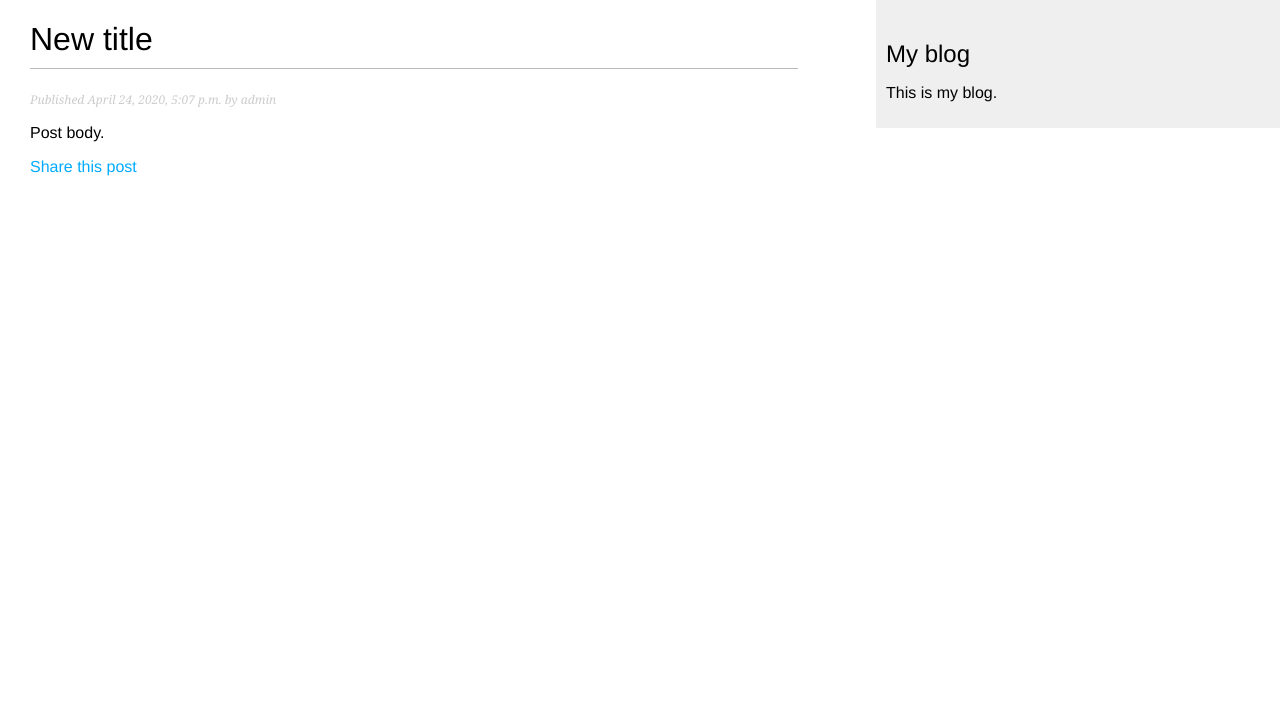
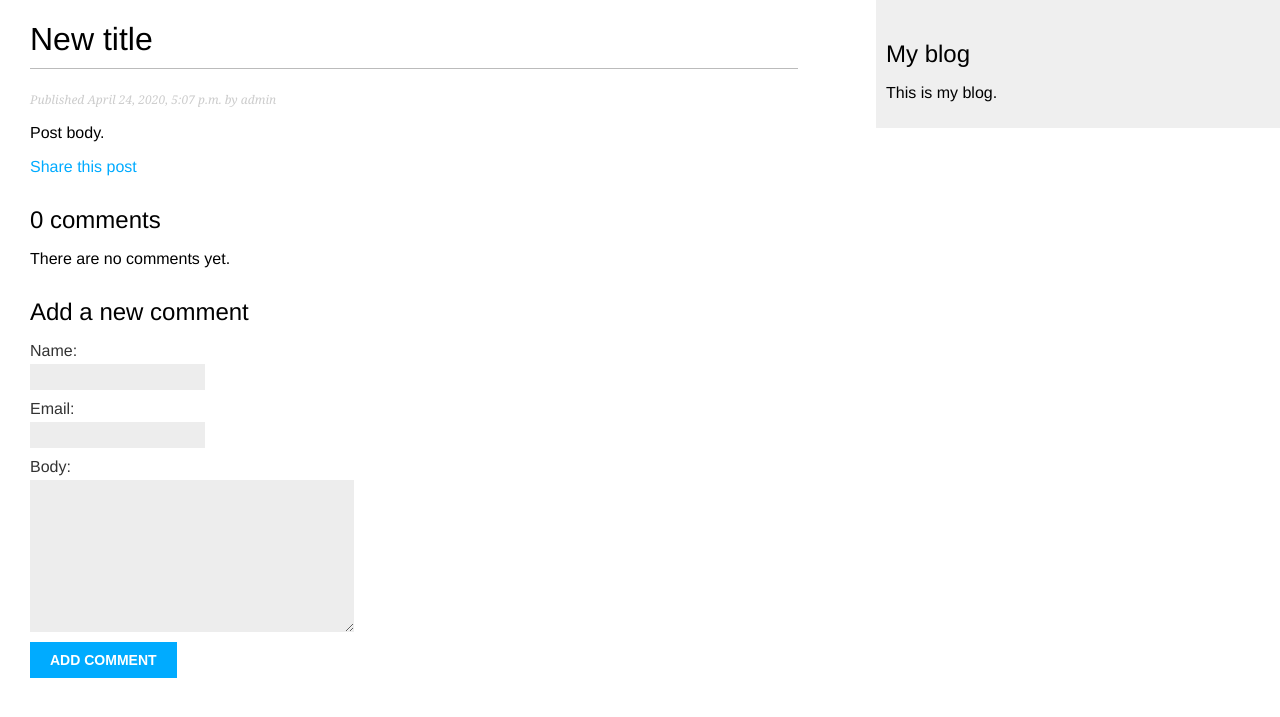
Before and after one commit to dpthegrey/django3_blog_application, a Django app: a page that uses mysite/blog/templates/blog/post/detail.html in a window 1280 px wide. Shown: the top 717 px of the page. Run offline with Django 3.2, Linux system fonts and the light colour scheme; data comes from the database, SQL or seed files in the repository; both versions use the stored data as it was after the commit.

Commit message:
Adding comments to the post detail template

```diff
--- a/mysite/blog/templates/blog/post/detail.html
+++ b/mysite/blog/templates/blog/post/detail.html
@@ -13,4 +13,34 @@
     Share this post
   </a>
 </p>
+
+{% with comments.count as total_comments %}
+<h2>
+  {{ total_comments }} comment{{ total_comments|pluralize }}
+</h2>
+{% endwith %}
+
+{% for comment in comments %}
+<div class="comment">
+  <p class="info">
+    Comment {{ forloop.counter }} by {{ comment.name }}
+    {{ comment.created }}
+  </p>
+  {{ comment.body|linebreaks }}
+</div>
+{% empty %}
+<p>There are no comments yet.</p>
+{% endfor %}
+
+{% if new_comment %}
+<h2>Your comment has been added.</h2>
+{% else %}
+<h2>Add a new comment</h2>
+<form method="post">
+  {{ comment_form.as_p }}
+  {% csrf_token %}
+  <p><input type="submit" value="Add comment"></p>
+</form>
+{% endif %}
+
 {% endblock %}
```
Also changed, not shown: mysite/db.sqlite3.
